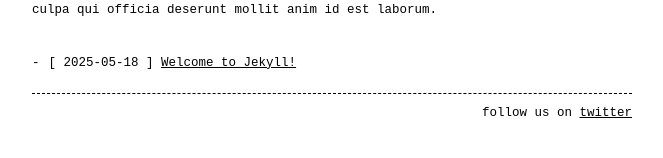
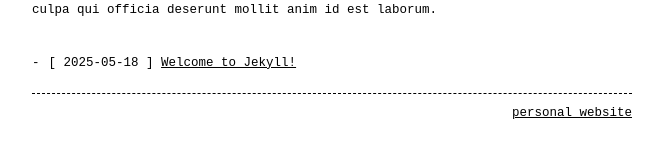
Before and after one commit to visforvali/visforvali.github.io, a Jekyll site: the page built from index.md, in a window 1280 px wide. Shown: the part 206-364 px from the top of the page, without its empty margins (308-971 px from the left). Built offline with Jekyll 4.4.1, drawn with Linux system fonts in a browser that asks for light colours.

Commit message:
Update _config.yml

```diff
--- a/_config.yml
+++ b/_config.yml
@@ -6,7 +6,7 @@ header_pages:
   - index.md
   - about.md
 
-footer: 'follow us on <a href="https://twitter.com/">twitter</a>'
+footer: '<a href="https://vyshalimanivannan.com/"><i class="fa-solid fa-globe"></i>personal website</a>'
 
 style: dark # dark (default) or light
 listen_for_clients_preferred_style: true # true or false (default)
```
